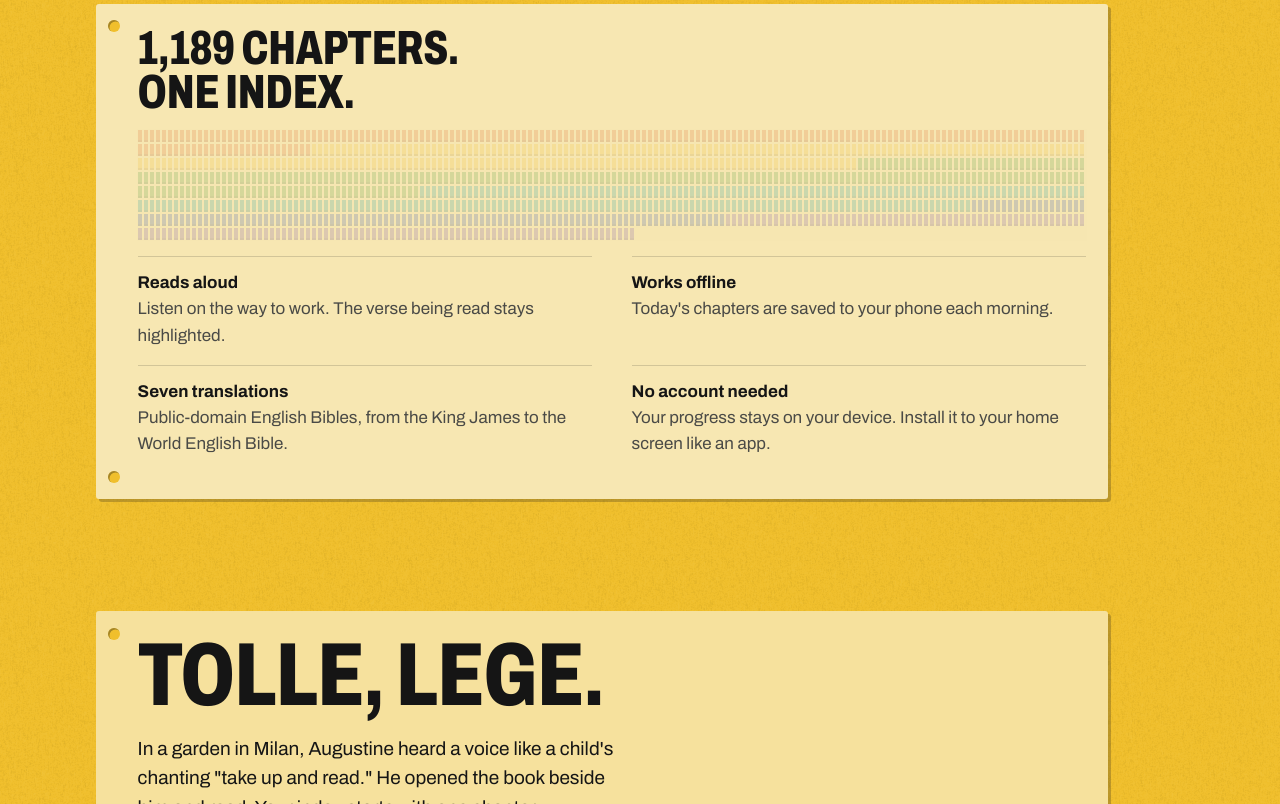
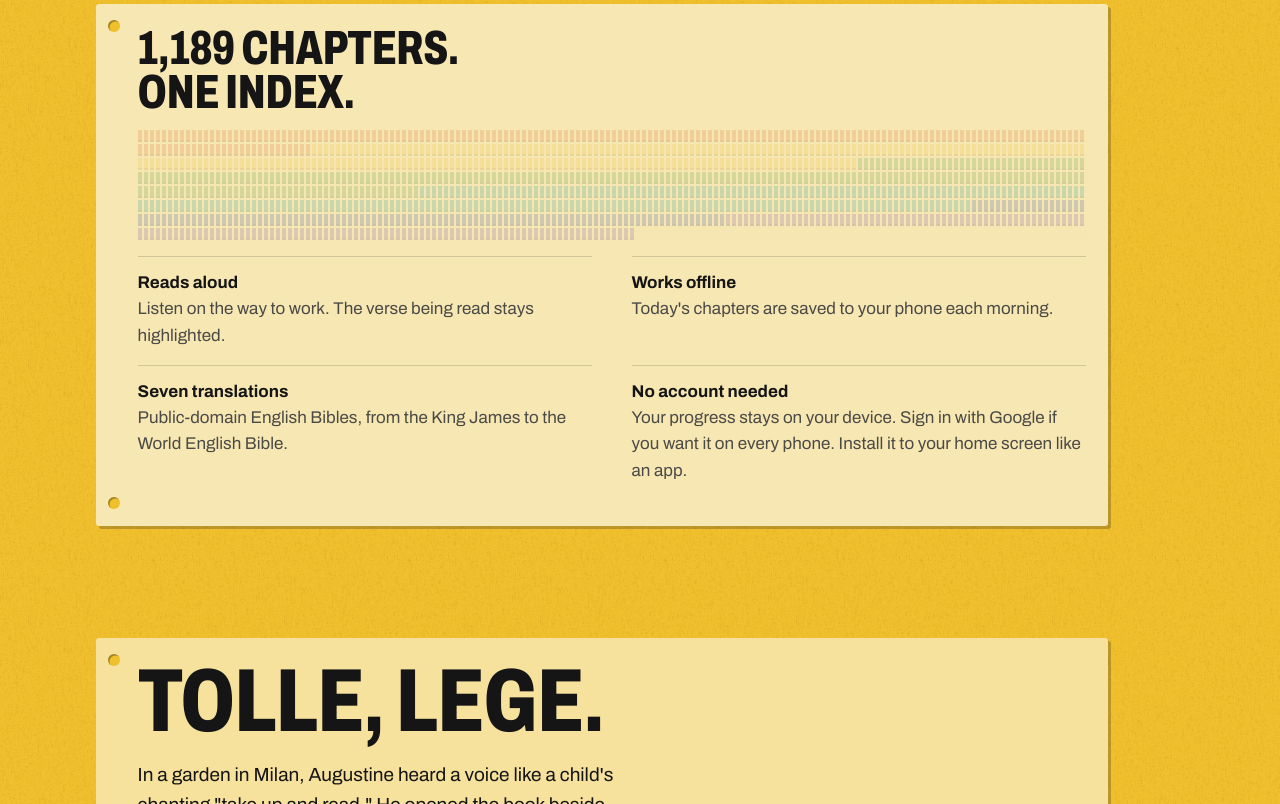
Before and after one commit to NoahSama01/Tolle, a website: page public/landing.html in a window 1280 px wide. Shown: the part 2000-2804 px from the top of the page. Drawn offline with Linux system fonts and the light colour scheme.

Commit message:
Landing: mention optional sign-in

```diff
--- a/public/landing.html
+++ b/public/landing.html
@@ -193,7 +193,7 @@ footer p+p{margin-top:.4rem}
       <div><h3>Reads aloud</h3><p>Listen on the way to work. The verse being read stays highlighted.</p></div>
       <div><h3>Works offline</h3><p>Today's chapters are saved to your phone each morning.</p></div>
       <div><h3>Seven translations</h3><p>Public-domain English Bibles, from the King James to the World English Bible.</p></div>
-      <div><h3>No account needed</h3><p>Your progress stays on your device. Install it to your home screen like an app.</p></div>
+      <div><h3>No account needed</h3><p>Your progress stays on your device. Sign in with Google if you want it on every phone. Install it to your home screen like an app.</p></div>
     </div>
   </div>
 </section>
```
